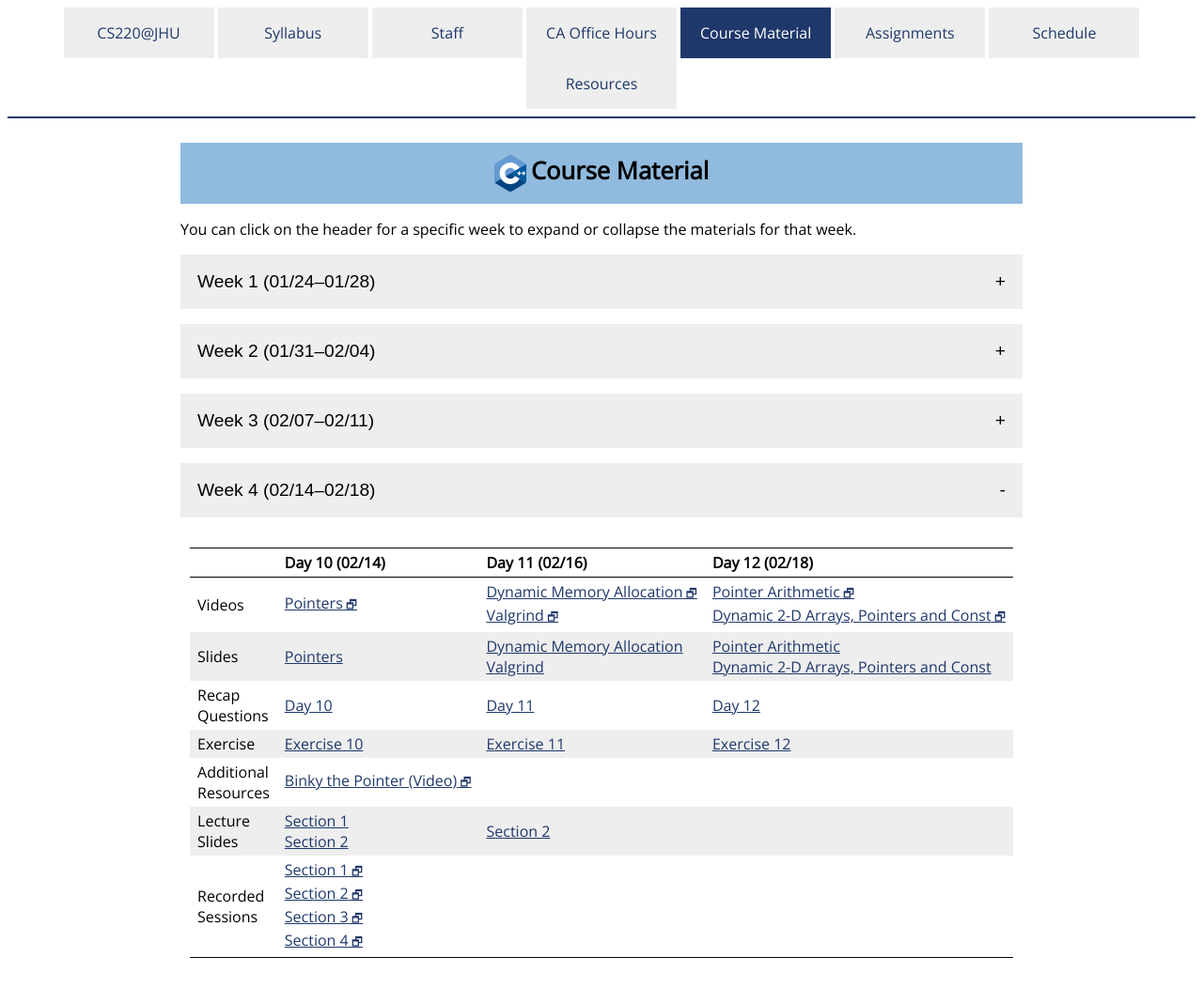
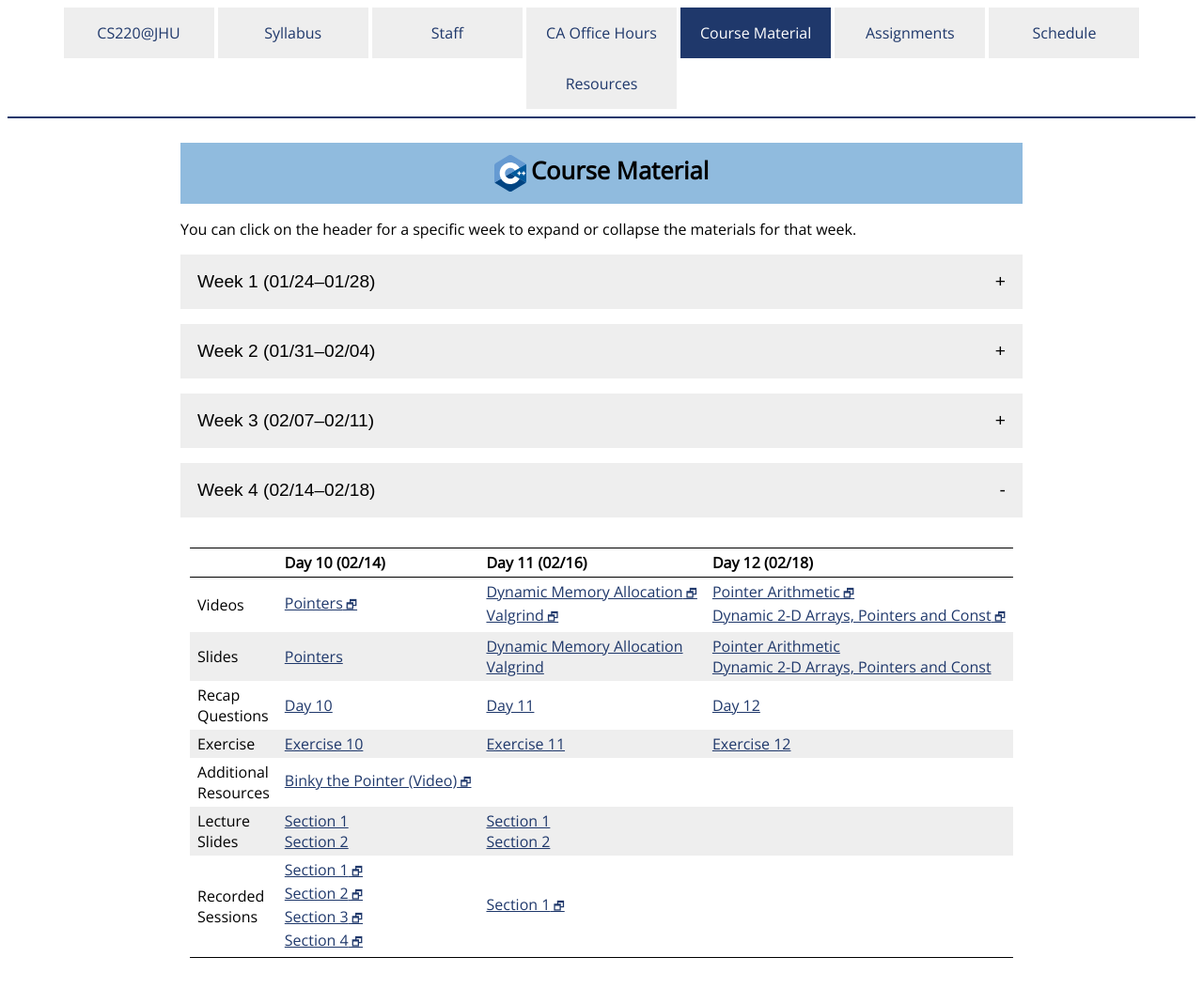
Before and after one commit to jhu-ip/cs220-s22, a Jekyll site: the page built from material.md, in a window 1280 px wide. Shown: the whole page at 94% size. Built offline with Jekyll 4.4.1, drawn with Linux system fonts in a browser that asks for light colours; some web fonts are replaced.

Commit message:
day 11 stuff for section 01

```diff
--- a/material.csv
+++ b/material.csv
@@ -136,7 +136,9 @@ Week,Day,Date,Type,"Link text",URL
 4,2,02/14,Slides,"Valgrind",slides/day11_valgrind.pdf
 4,2,02/14,Recap,"Day 11",questions/day11.html
 4,2,02/16,Exercise,"Exercise 11",exercise/ex11.html
+4,2,02/16,LectureSlides,"Section 1",slides/sec01/day11_notes.pdf
 4,2,02/16,LectureSlides,"Section 2",slides/sec02/11.pdf
+4,2,02/16,Recording,"Section 1",https://jh.hosted.panopto.com/Panopto/Pages/Viewer.aspx?id=6604b439-ba5d-4146-9d76-ae3e013a8960
 4,3,02/18,Video,"Pointer Arithmetic",https://jh.hosted.panopto.com/Panopto/Pages/Viewer.aspx?id=d83163b7-7827-4bca-a6ca-ae2300279303
 4,3,02/18,Video,"Dynamic 2-D Arrays, Pointers and Const",https://jh.hosted.panopto.com/Panopto/Pages/Viewer.aspx?id=5b124364-dcca-4e9b-b276-ae23002792a9
 4,3,02/18,Slides,"Pointer Arithmetic",slides/day12_pointer_arithmetic.pdf
--- a/material.md
+++ b/material.md
@@ -234,13 +234,13 @@ the materials for that week.
     <tr>
       <td>Lecture<br>Slides</td>
       <td><a href='slides/sec01/day10_notes.pdf'>Section 1</a><br><a href='slides/sec02/day10_notes.pdf'>Section 2</a></td>
-      <td><a href='slides/sec02/11.pdf'>Section 2</a></td>
+      <td><a href='slides/sec01/day11_notes.pdf'>Section 1</a><br><a href='slides/sec02/11.pdf'>Section 2</a></td>
       <td></td>
     </tr>
     <tr>
       <td>Recorded<br>Sessions</td>
       <td><a class='external' target='_blank' href='https://jh.hosted.panopto.com/Panopto/Pages/Viewer.aspx?id=cbb5d553-2dbe-4a69-9cfa-ae3c0149c498'>Section 1</a><br><a class='external' target='_blank' href='https://jh.hosted.panopto.com/Panopto/Pages/Viewer.aspx?id=95081dcb-d179-48e6-b89d-ae3c01440764'>Section 2</a><br><a class='external' target='_blank' href='https://jh.hosted.panopto.com/Panopto/Pages/Viewer.aspx?id=22ffebd8-7c4f-4bb4-b720-ae3c01572d41'>Section 3</a><br><a class='external' target='_blank' href='https://jh.hosted.panopto.com/Panopto/Pages/Viewer.aspx?id=d1c626f1-e6e7-427a-9e6b-ae3c010b01c2'>Section 4</a></td>
-      <td></td>
+      <td><a class='external' target='_blank' href='https://jh.hosted.panopto.com/Panopto/Pages/Viewer.aspx?id=6604b439-ba5d-4146-9d76-ae3e013a8960'>Section 1</a></td>
       <td></td>
     </tr>
   </tbody>
```
